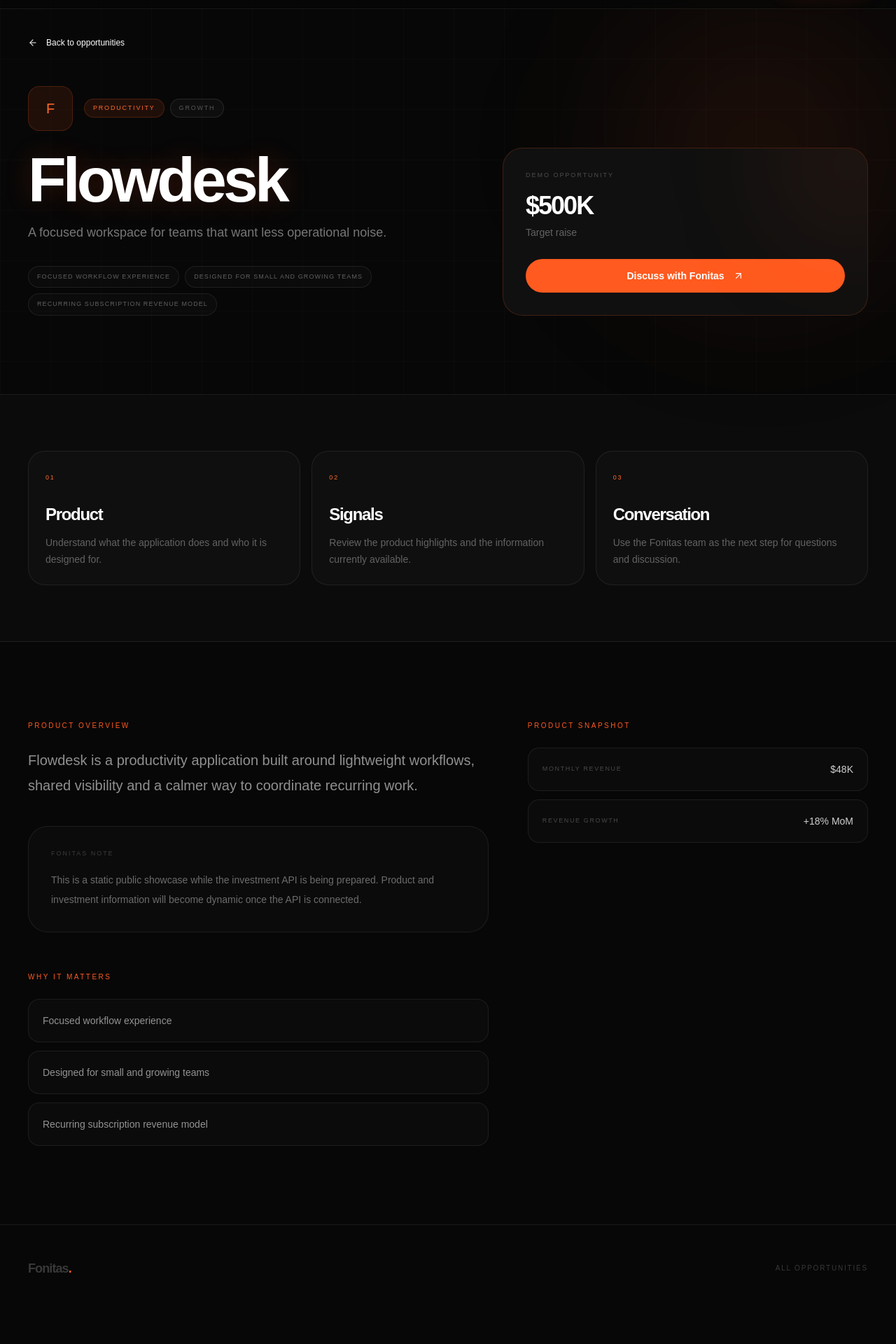
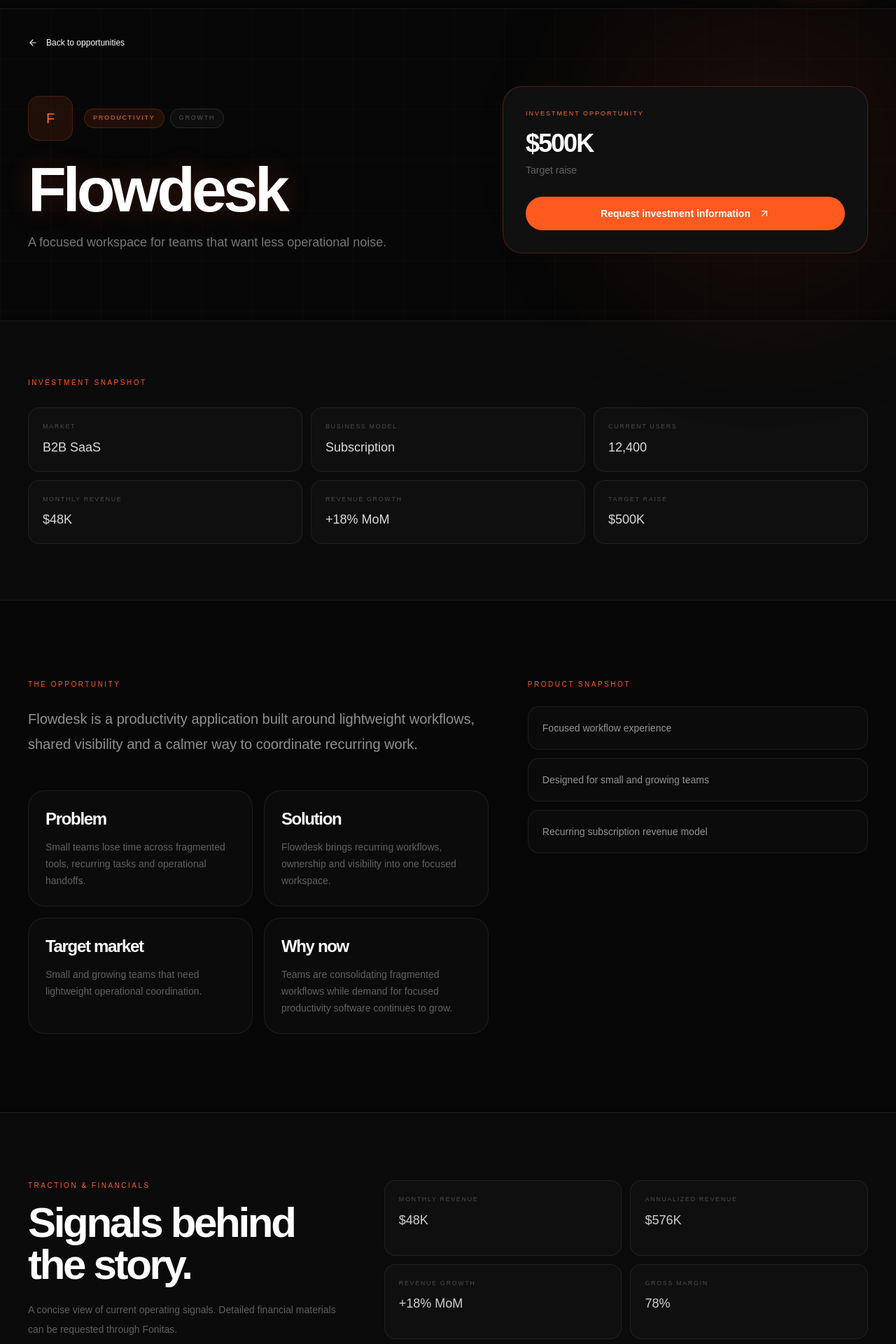
Before and after one commit to mohamad-es/Fonitas-website, a Next.js app: page /investors/flowdesk in a window 1280 px wide. Shown: the part 60-1980 px from the top of the page at 70% size. Before the commit the page ends 1934 px from the top, so only its background shows below. Built offline with nearby package versions, Linux system fonts and the light colour scheme.

Commit message:
Expand investor opportunity detail with diligence and terms

```diff
--- a/components/investors/investor-opportunity-page.tsx
+++ b/components/investors/investor-opportunity-page.tsx
@@ -1,58 +1,35 @@
 import Image from "next/image";
 import Link from "next/link";
 import { notFound } from "next/navigation";
+import { ArrowLeft, ArrowUpRight, Check } from "lucide-react";
 import { investmentOpportunities } from "@/data/investment-opportunities";
-import { ArrowLeft, ArrowUpRight } from "lucide-react";
 
 const Arrow = () => <ArrowUpRight aria-hidden="true" className="h-4 w-4" strokeWidth={1.8} />;
+const SectionLabel = ({ children }: { children: React.ReactNode }) => <p className="text-[10px] uppercase tracking-[0.25em] text-[#ff5a1f]">{children}</p>;
 
 export function InvestorOpportunityPage({ slug }: { slug: string }) {
   const opportunity = investmentOpportunities.find((item) => item.slug === slug);
-
   if (!opportunity) notFound();
 
   return (
     <main className="min-h-screen overflow-hidden bg-[#070707] text-white">
       <section className="relative border-b border-white/[0.08] pt-28">
-        <div className="absolute inset-0 grid-bg opacity-20" />
-        <div className="absolute right-0 top-20 h-96 w-96 rounded-full bg-[#ff5a1f]/10 blur-[120px]" />
-        <div className="relative mx-auto max-w-[1400px] px-6 pb-20 lg:px-10 lg:pb-28">
-          <Link href="/investors" className="inline-flex items-center gap-3 text-xs text-white/35 transition hover:text-white/70">
-            <ArrowLeft aria-hidden="true" className="h-3.5 w-3.5" strokeWidth={1.8} /> Back to opportunities
-          </Link>
-
+        <div className="absolute inset-0 grid-bg opacity-20" /><div className="absolute right-0 top-20 h-96 w-96 rounded-full bg-[#ff5a1f]/10 blur-[120px]" />
+        <div className="relative mx-auto max-w-[1400px] px-6 pb-20 lg:px-10 lg:pb-24">
+          <Link href="/investors" className="inline-flex items-center gap-3 text-xs text-white/35 transition hover:text-white/70"><ArrowLeft className="h-3.5 w-3.5" /> Back to opportunities</Link>
           <div className="mt-12 grid items-end gap-10 lg:grid-cols-[1.1fr_.9fr]">
             <div>
               <div className="flex items-center gap-4">
-                {opportunity.logo ? (
-                  <Image src={opportunity.logo} alt="" width={64} height={64} className="h-16 w-16 rounded-2xl object-cover" />
-                ) : (
-                  <div className="flex h-16 w-16 items-center justify-center rounded-2xl border border-[#ff5a1f]/20 bg-[#ff5a1f]/10 text-xl text-[#ff6a2a]">{opportunity.name.slice(0, 1)}</div>
-                )}
-                <div>
-                  <div className="flex flex-wrap items-center gap-2">
-                <p className="rounded-full border border-[#ff5a1f]/20 bg-[#ff5a1f]/10 px-3 py-1.5 text-[9px] uppercase tracking-[0.2em] text-[#ff6a2a]">{opportunity.category}</p>
-                <p className="rounded-full border border-white/10 bg-white/[0.03] px-3 py-1.5 text-[9px] uppercase tracking-[0.2em] text-white/30">{opportunity.stage}</p>
-              </div>
-                </div>
+                {opportunity.logo ? <Image src={opportunity.logo} alt="" width={64} height={64} className="h-16 w-16 rounded-2xl object-cover" /> : <div className="flex h-16 w-16 items-center justify-center rounded-2xl border border-[#ff5a1f]/20 bg-[#ff5a1f]/10 text-xl text-[#ff6a2a]">{opportunity.name.slice(0,1)}</div>}
+                <div className="flex flex-wrap gap-2"><span className="rounded-full border border-[#ff5a1f]/20 bg-[#ff5a1f]/10 px-3 py-1.5 text-[9px] uppercase tracking-[0.2em] text-[#ff6a2a]">{opportunity.category}</span><span className="rounded-full border border-white/10 bg-white/[0.03] px-3 py-1.5 text-[9px] uppercase tracking-[0.2em] text-white/30">{opportunity.stage}</span></div>
               </div>
               <h1 className="font-display glow-text mt-8 text-[clamp(3.5rem,7vw,7rem)] font-semibold leading-[.86]">{opportunity.name}</h1>
               <p className="mt-5 max-w-2xl text-lg leading-8 text-white/45">{opportunity.tagline}</p>
-              <div className="mt-8 flex flex-wrap gap-2">
-                {opportunity.highlights.slice(0, 3).map((highlight) => (
-                  <span key={highlight} className="rounded-full border border-white/[0.08] bg-white/[0.02] px-3 py-2 text-[9px] uppercase tracking-[0.12em] text-white/35">{highlight}</span>
-                ))}
-              </div>
             </div>
-
-            <div className="relative overflow-hidden rounded-[28px] border border-[#ff5a1f]/20 bg-[#101010] p-7 sm:p-8">
-              <div className="absolute -right-20 -top-20 h-52 w-52 rounded-full bg-[#ff5a1f]/10 blur-[90px]" />
-              <p className="text-[9px] uppercase tracking-[0.22em] text-white/25">Demo opportunity</p>
-              <p className="font-display relative mt-4 text-3xl font-semibold sm:text-4xl">{opportunity.investment.value}</p>
-              <p className="mt-2 text-sm text-white/35">{opportunity.investment.label}</p>
-              <Link href={`/contact?type=investment&opportunity=${opportunity.slug}`} className="mt-7 flex items-center justify-center rounded-full bg-[#ff5a1f] px-6 py-3.5 text-sm font-semibold text-black transition hover:bg-[#ff7a3d]">
-                Discuss with Fonitas <span className="ml-3"><Arrow /></span>
-              </Link>
+            <div className="relative overflow-hidden rounded-[28px] border border-[#ff5a1f]/25 bg-[#101010] p-7 sm:p-8">
+              <p className="text-[9px] uppercase tracking-[0.22em] text-[#ff6a2a]">Investment opportunity</p>
+              <p className="font-display mt-4 text-4xl font-semibold">{opportunity.investment.value}</p><p className="mt-2 text-sm text-white/35">{opportunity.investment.label}</p>
+              <Link href={`/contact?type=investment&opportunity=${opportunity.slug}`} className="mt-7 flex items-center justify-center rounded-full bg-[#ff5a1f] px-6 py-3.5 text-sm font-semibold text-black">Request investment information <span className="ml-3"><Arrow /></span></Link>
             </div>
           </div>
         </div>
@@ -60,62 +37,63 @@ export function InvestorOpportunityPage({ slug }: { slug: string }) {
 
       <section className="border-b border-white/[0.08] bg-[#0b0b0b]">
         <div className="mx-auto max-w-[1400px] px-6 py-16 lg:px-10 lg:py-20">
-          <div className="grid gap-4 sm:grid-cols-3">
-            {[
-              ["01", "Product", "Understand what the application does and who it is designed for."],
-              ["02", "Signals", "Review the product highlights and the information currently available."],
-              ["03", "Conversation", "Use the Fonitas team as the next step for questions and discussion."],
-            ].map(([number, title, text]) => (
-              <div key={number} className="rounded-[24px] border border-white/[0.07] bg-white/[0.02] p-6">
-                <span className="text-[9px] tracking-[0.2em] text-[#ff6a2a]">{number}</span>
-                <h2 className="font-display mt-7 text-2xl font-semibold">{title}</h2>
-                <p className="mt-3 text-sm leading-6 text-white/35">{text}</p>
-              </div>
-            ))}
-          </div>
+          <SectionLabel>Investment snapshot</SectionLabel>
+          <div className="mt-7 grid gap-3 sm:grid-cols-2 lg:grid-cols-3">{opportunity.snapshot.map(item=><div key={item.label} className="rounded-2xl border border-white/[0.07] bg-white/[0.02] p-5"><p className="text-[9px] uppercase tracking-[0.18em] text-white/25">{item.label}</p><p className="mt-2 text-lg font-medium text-white/85">{item.value}</p></div>)}</div>
         </div>
       </section>
 
       <section className="mx-auto max-w-[1400px] px-6 py-20 lg:px-10 lg:py-28">
         <div className="grid gap-14 lg:grid-cols-[1.15fr_.85fr]">
           <div>
-            <p className="text-[10px] uppercase tracking-[0.25em] text-[#ff5a1f]">Product overview</p>
+            <SectionLabel>The opportunity</SectionLabel>
             <p className="mt-6 max-w-3xl text-xl leading-9 text-white/55">{opportunity.description}</p>
-            <div className="mt-10 rounded-[28px] border border-white/[0.07] bg-white/[0.02] p-6 sm:p-8">
-              <p className="text-[9px] uppercase tracking-[0.22em] text-white/20">Fonitas note</p>
-              <p className="mt-4 max-w-2xl text-sm leading-7 text-white/40">This is a static public showcase while the investment API is being prepared. Product and investment information will become dynamic once the API is connected.</p>
-            </div>
-
-            <div className="mt-14">
-              <p className="text-[10px] uppercase tracking-[0.25em] text-[#ff5a1f]">Why it matters</p>
-              <div className="mt-6 grid gap-3">
-                {opportunity.highlights.map((highlight) => (
-                  <div key={highlight} className="rounded-2xl border border-white/[0.07] bg-white/[0.02] p-5 text-sm text-white/55">{highlight}</div>
-                ))}
-              </div>
+            <div className="mt-12 grid gap-4 sm:grid-cols-2">
+              {[["Problem",opportunity.problem],["Solution",opportunity.solution],["Target market",opportunity.targetMarket],["Why now",opportunity.whyNow]].map(([t,x])=><div key={t} className="rounded-[24px] border border-white/[0.07] bg-white/[0.02] p-6"><h2 className="font-display text-2xl font-semibold">{t}</h2><p className="mt-3 text-sm leading-6 text-white/35">{x}</p></div>)}
             </div>
           </div>
+          <div><SectionLabel>Product snapshot</SectionLabel><div className="mt-6 grid gap-3">{opportunity.highlights.map(h=><div key={h} className="rounded-2xl border border-white/[0.07] bg-white/[0.02] p-5 text-sm text-white/55">{h}</div>)}</div></div>
+        </div>
+      </section>
 
-          <div>
-            <p className="text-[10px] uppercase tracking-[0.25em] text-[#ff5a1f]">Product snapshot</p>
-            <div className="mt-6 grid gap-3">
-              {opportunity.metrics.map((metric) => (
-                <div key={metric.label} className="flex items-center justify-between rounded-2xl border border-white/[0.07] bg-white/[0.02] p-5">
-                  <span className="text-[9px] uppercase tracking-[0.18em] text-white/25">{metric.label}</span>
-                  <span className="text-sm font-medium text-white/80">{metric.value}</span>
-                </div>
-              ))}
-            </div>
+      <section className="border-y border-white/[0.08] bg-[#0b0b0b]">
+        <div className="mx-auto max-w-[1400px] px-6 py-20 lg:px-10 lg:py-24">
+          <div className="grid gap-12 lg:grid-cols-[.8fr_1.2fr]">
+            <div><SectionLabel>Traction & financials</SectionLabel><h2 className="font-display mt-4 text-4xl font-semibold sm:text-6xl">Signals behind the story.</h2><p className="mt-5 max-w-xl text-sm leading-7 text-white/35">A concise view of current operating signals. Detailed financial materials can be requested through Fonitas.</p></div>
+            <div className="grid gap-3 sm:grid-cols-2">{opportunity.financials.map(item=><div key={item.label} className="rounded-2xl border border-white/[0.07] bg-white/[0.02] p-5"><p className="text-[9px] uppercase tracking-[0.18em] text-white/25">{item.label}</p><p className="mt-2 text-lg font-medium text-white/80">{item.value}</p></div>)}</div>
           </div>
         </div>
       </section>
 
-      <footer className="border-t border-white/[0.08] bg-[#070707]">
-        <div className="mx-auto flex max-w-[1400px] items-center justify-between px-6 py-12 text-[10px] uppercase tracking-[0.18em] text-white/20 lg:px-10">
-          <Link href="/" className="text-lg font-bold normal-case tracking-[-.05em] text-white/80">Fonitas<span className="text-[#ff5a1f]">.</span></Link>
-          <Link href="/investors" className="transition hover:text-white/60">All opportunities</Link>
+      <section className="mx-auto max-w-[1400px] px-6 py-20 lg:px-10 lg:py-28">
+        <div className="grid gap-14 lg:grid-cols-[.8fr_1.2fr]">
+          <div><SectionLabel>Investment thesis</SectionLabel><h2 className="font-display mt-4 text-4xl font-semibold sm:text-6xl">Where capital is intended to create leverage.</h2></div>
+          <div><p className="text-sm leading-7 text-white/40">The current round is intended to accelerate the next stage of product and commercial growth.</p><div className="mt-7 grid gap-3 sm:grid-cols-3">{opportunity.useOfFunds.map((item,i)=><div key={item} className="rounded-[24px] border border-white/[0.07] bg-white/[0.02] p-6"><span className="text-[9px] text-[#ff6a2a]">0{i+1}</span><h3 className="font-display mt-6 text-xl font-semibold">{item}</h3></div>)}</div></div>
         </div>
-      </footer>
+      </section>
+
+      <section className="border-y border-white/[0.08] bg-[#0b0b0b]">
+        <div className="mx-auto max-w-[1400px] px-6 py-20 lg:px-10 lg:py-24">
+          <div className="grid gap-12 lg:grid-cols-2">
+            <div><SectionLabel>Due diligence</SectionLabel><h2 className="font-display mt-4 text-4xl font-semibold sm:text-5xl">What has been reviewed.</h2><div className="mt-7 grid gap-3">{opportunity.diligence.map(item=><div key={item} className="flex items-center gap-3 rounded-2xl border border-white/[0.07] bg-white/[0.02] p-4 text-sm text-white/55"><Check className="h-4 w-4 text-[#ff6a2a]" />{item}</div>)}</div></div>
+            <div><SectionLabel>What Fonitas has verified</SectionLabel><div className="mt-7 grid gap-3">{opportunity.verified.map(item=><div key={item} className="flex items-center gap-3 rounded-2xl border border-white/[0.07] bg-white/[0.02] p-4 text-sm text-white/55"><Check className="h-4 w-4 text-[#ff6a2a]" />{item}</div>)}</div></div>
+          </div>
+        </div>
+      </section>
+
+      <section className="mx-auto max-w-[1400px] px-6 py-20 lg:px-10 lg:py-28">
+        <div className="grid gap-14 lg:grid-cols-[1fr_1fr]">
+          <div><SectionLabel>Investment terms</SectionLabel><div className="mt-6 grid gap-3">{opportunity.terms.map(item=><div key={item.label} className="flex items-center justify-between rounded-2xl border border-white/[0.07] bg-white/[0.02] p-5"><span className="text-[9px] uppercase tracking-[0.18em] text-white/25">{item.label}</span><span className="text-sm font-medium text-white/80">{item.value}</span></div>)}</div></div>
+          <div><SectionLabel>Risks & considerations</SectionLabel><p className="mt-5 text-sm leading-7 text-white/35">Every investment carries risk. The following items are provided as starting points for diligence and are not exhaustive.</p><div className="mt-6 grid gap-3">{opportunity.risks.map(r=><div key={r} className="rounded-2xl border border-white/[0.07] bg-white/[0.02] p-5 text-sm text-white/50">{r}</div>)}</div></div>
+        </div>
+      </section>
+
+      <section className="border-t border-[#ff5a1f]/20 bg-[#101010]">
+        <div className="mx-auto max-w-[1400px] px-6 py-20 lg:px-10 lg:py-24">
+          <div className="mx-auto max-w-3xl text-center"><SectionLabel>Next step</SectionLabel><h2 className="font-display mt-4 text-4xl font-semibold sm:text-6xl">Interested in {opportunity.name}?</h2><p className="mt-5 text-sm leading-7 text-white/40">Request the investment information available for this opportunity and speak directly with Fonitas about the next step.</p><Link href={`/contact?type=investment&opportunity=${opportunity.slug}`} className="mt-8 inline-flex items-center rounded-full bg-[#ff5a1f] px-7 py-4 text-sm font-semibold text-black">Request investment information <ArrowUpRight className="ml-3 h-4 w-4"/></Link></div>
+        </div>
+      </section>
+
+      <footer className="border-t border-white/[0.08] bg-[#070707]"><div className="mx-auto flex max-w-[1400px] items-center justify-between px-6 py-12 text-[10px] uppercase tracking-[0.18em] text-white/20 lg:px-10"><Link href="/" className="text-lg font-bold normal-case tracking-[-.05em] text-white/80">Fonitas<span className="text-[#ff5a1f]">.</span></Link><Link href="/investors">All opportunities</Link></div></footer>
     </main>
   );
 }
```
